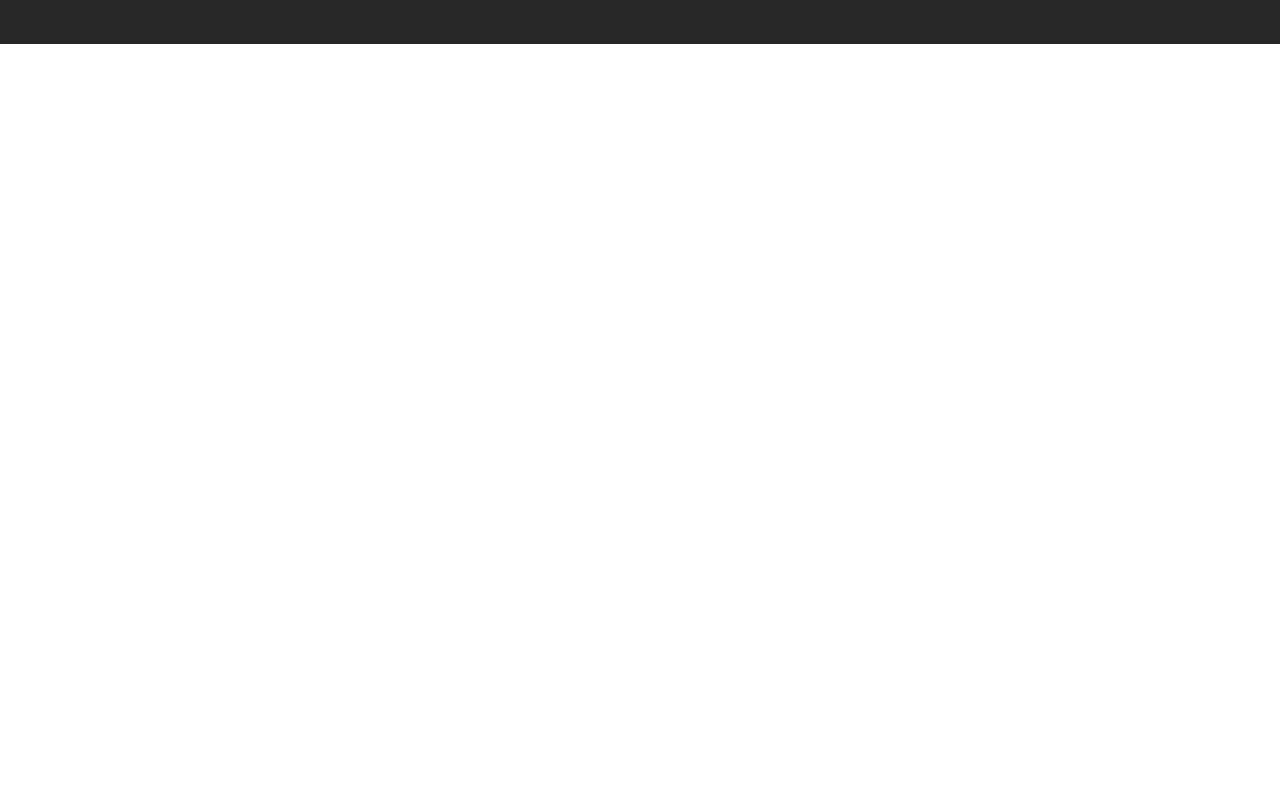
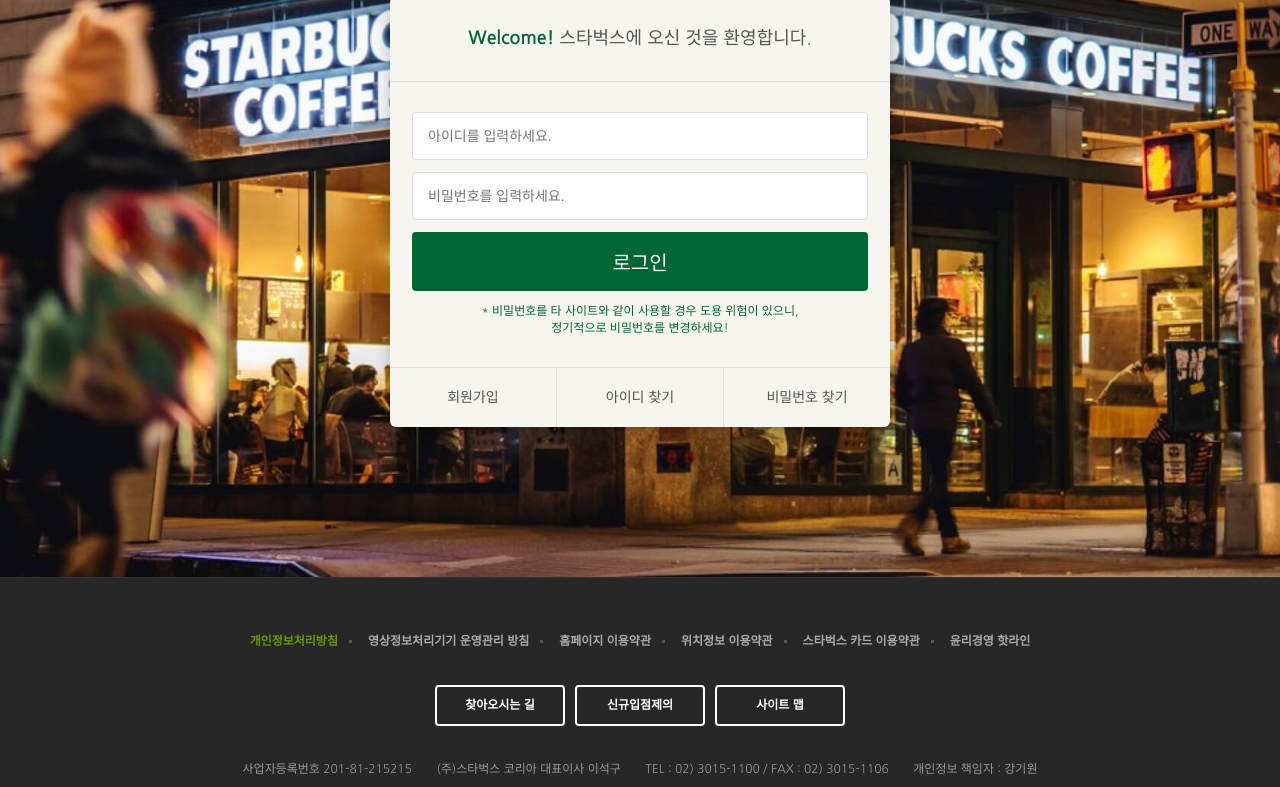
Before and after one commit to ddochi0903/starbucks, a plain HTML site: page signin/index.html in a window 1280 px wide. Shown: the part 290-1077 px from the top of the page. Before the commit the page ends 800 px from the top, so only its background shows below. Drawn offline with nearby package versions, Linux system fonts and the light colour scheme.

Commit message:
로그인 페이지 완성

```diff
--- /dev/null
+++ b/css/signin.css
@@ -0,0 +1,91 @@
+.signin {
+  margin-top: 120px;
+  padding: 100px 0 150px;
+  background-image: url("../images/signin_bg.jpg");
+  background-repeat: no-repeat;
+  background-position: center;
+  background-attachment: fixed;
+  background-size: cover;
+}
+
+.signin h1 {
+  color: #fff;
+  font-size: 30px;
+  font-weight: 700;
+  text-align: center;
+  margin-bottom: 24px;
+}
+
+.signin__card {
+  width: 500px;
+  margin: 0 auto;
+  border-radius: 6px;
+  background-color: #F6F5F0;
+  box-shadow: 2px 2px 20px rgba(0, 0, 0, .3);
+  color: #555;
+}
+
+.signin__card h2 {
+  padding: 30px;
+  font-size: 18px;
+  text-align: center;
+  border-bottom: 1px solid #ddd;
+}
+
+.signin__card h2 strong {
+  font-weight: 700;
+  color: #006633;
+
+}
+
+.signin__card form {
+  padding: 30px 22px;
+}
+
+.signin__card form input {
+  width: 100%;
+  margin-bottom: 12px;
+  padding: 15px;
+  border: 1px solid #ddd;
+  border-radius: 4px;
+  outline: none;
+  box-sizing: border-box;
+  font-size: 14px;
+}
+
+.signin__card form [type="submit"] {
+  background-color: #006633;
+  border: none;
+  color: #fff;
+  font-size: 20px;
+  cursor: pointer;
+}
+
+.signin__card form p {
+  font-size: 12px;
+  color: #006633;
+  text-align: center;
+}
+
+.signin__card .actions {
+  display: flex;
+  border-top: 1px solid #ddd;
+}
+
+.signin__card .actions a {
+  flex-grow: 1;
+  flex-basis: 0;
+  text-align: center;
+  padding: 20px;
+  color: #555;
+  font-size: 14px;
+  border-right: 1px solid #ddd;
+}
+
+.signin__card .actions a:last-child {
+  border-right: none;
+}
+
+.signin__card .actions a:hover {
+  text-decoration: underline;
+}
--- a/signin/index.html
+++ b/signin/index.html
@@ -36,6 +36,8 @@
   <link rel="stylesheet" href="https://fonts.googleapis.com/icon?family=Material+Icons" />
 
   <link rel="stylesheet" href="../css/common.css" />
+  <link rel="stylesheet" href="../css/signin.css" />
+
 
   <script defer src="../js/common.js"></script>
 </head>
@@ -375,7 +377,26 @@
 
 
   <section class="signin">
-
+    <h1>로그인</h1>
+    <div class="signin__card">
+      <h2>
+        <strong>Welcome!</strong> 스타벅스에 오신 것을 환영합니다.
+      </h2>
+      <form>
+        <input type="text" placeholder="아이디를 입력하세요."/>
+        <input type="password" placeholder="비밀번호를 입력하세요."/>
+        <input type="submit" value="로그인"/>
+        <p>
+          * 비밀번호를 타 사이트와 같이 사용할 경우 도용 위험이 있으니,<br/>
+          정기적으로 비밀번호를 변경하세요!
+        </p>
+      </form>
+      <div class="actions">
+        <a href="javascript:void(0)">회원가입</a>
+        <a href="javascript:void(0)">아이디 찾기</a>
+        <a href="javascript:void(0)">비밀번호 찾기</a>
+      </div>
+    </div>
   </section>
 
 
```
